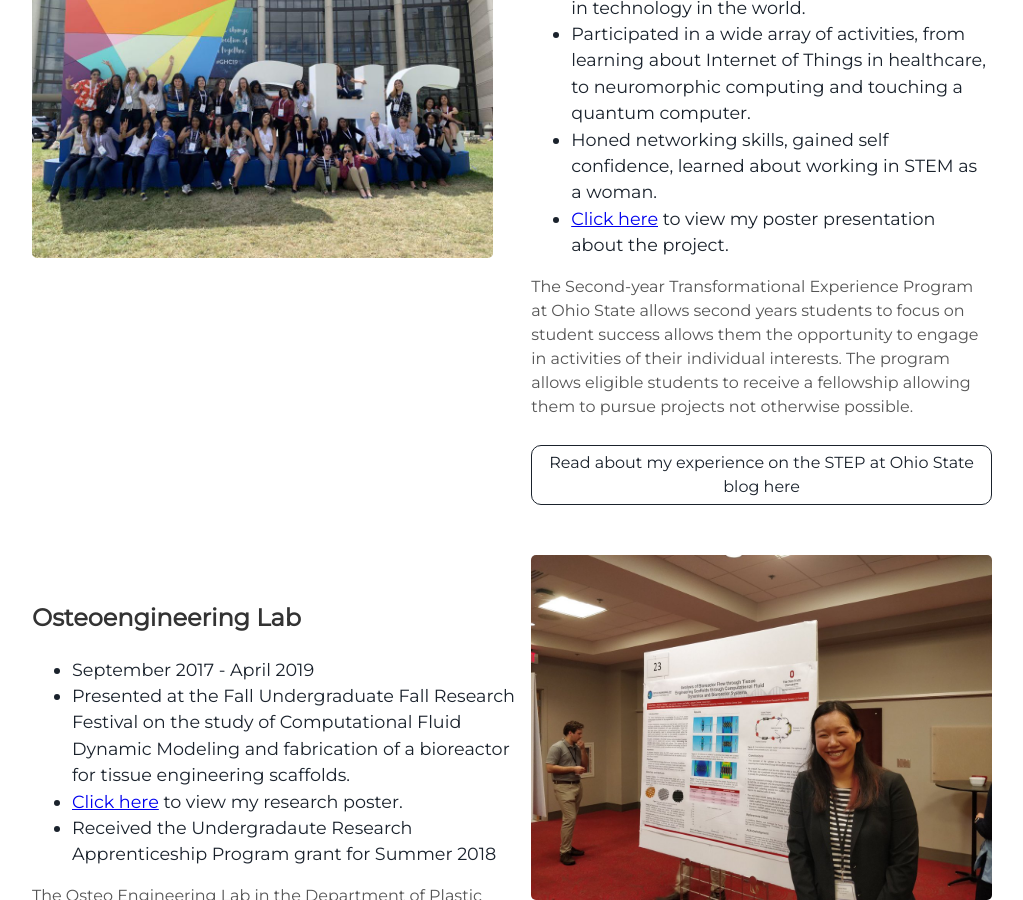
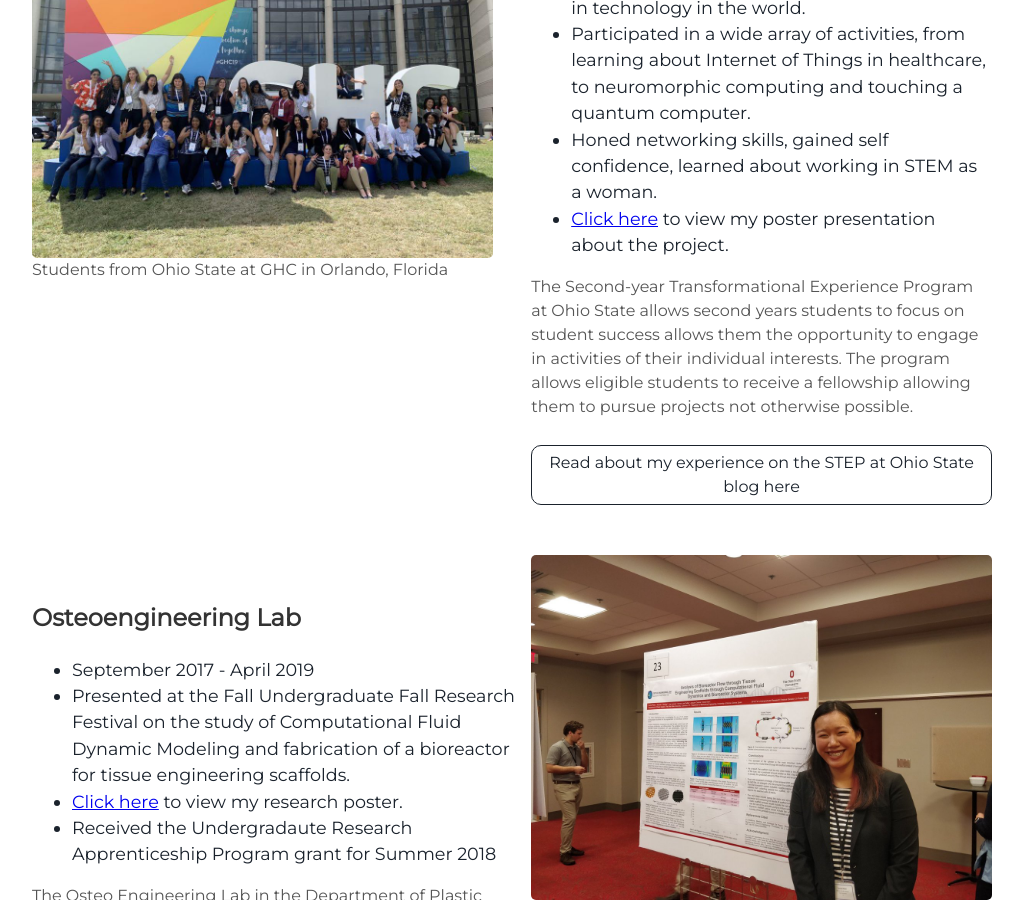
Before and after one commit to laurenpham/projects, a Jekyll site: the page built from index.html, in a window 1280 px wide and 900 px high, scrolled down 1736 px. Shown: the whole window, without its empty margins (128-1151 px from the left). Built offline with Jekyll 4.4.1, drawn with Linux system fonts in a browser that asks for light colours.

Commit message:
Update projects.html

```diff
--- a/_includes/projects.html
+++ b/_includes/projects.html
@@ -21,6 +21,7 @@
   <div class="images-left">
     <br>
     <img alt="GHC picture" src="{{ "/assets/img/IMG_2451.JPG" | prepend: site.baseurl }}" />
+    <p>Students from Ohio State at GHC in Orlando, Florida </p>
   </div>
   <div class="contents-right">
     <h3>STEP: Grace Hopper Celebration</h3>
```
